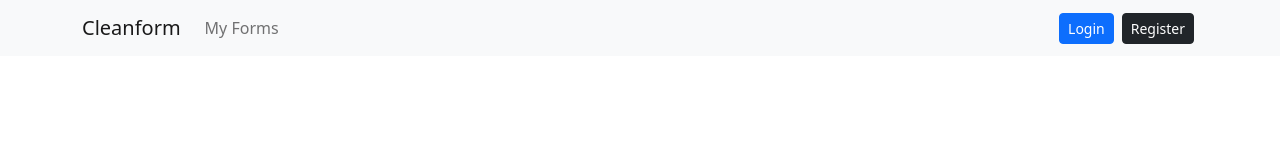
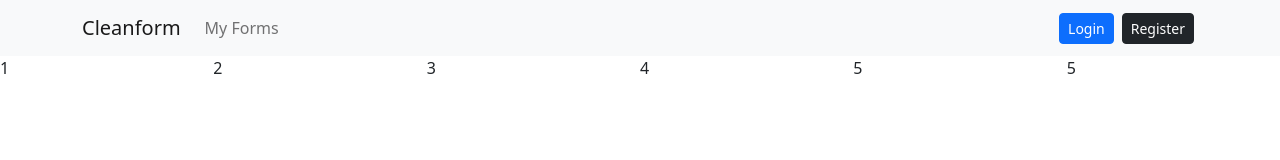
Before and after one commit to santoshkpatro/cleanform, a Vue app: page /forms/1/builder in a window 1280 px wide. Shown: the top 160 px of the page. Built offline with nearby package versions, Linux system fonts and the light colour scheme; no server answers; sample sign-in values are in the browser's storage.

Commit message:
Added scrollable div

```diff
--- a/src/views/forms/builder/FormBuilder.vue
+++ b/src/views/forms/builder/FormBuilder.vue
@@ -30,10 +30,30 @@ onMounted(async () => {
 })
 </script>
 
-<template></template>
+<template>
+  <div class="builder">
+    <div class="col-2">1</div>
+    <div class="col-2">2</div>
+    <div class="col-2">3</div>
+    <div class="col-2">4</div>
+    <div class="col-2">5</div>
+    <div class="col-2">5</div>
+    <div class="col-2">6</div>
+    <div class="col-2">7</div>
+    <div class="col-2">8</div>
+    <div class="col-2">9</div>
+    <div class="col-2">10</div>
+    <div class="col-2">11</div>
+    <div class="col-2">12</div>
+  </div>
+</template>
 
 <style>
 .scrolling-wrapper {
   overflow-x: auto;
 }
+.builder {
+  overflow-x: scroll;
+  display: flex;
+}
 </style>
```
